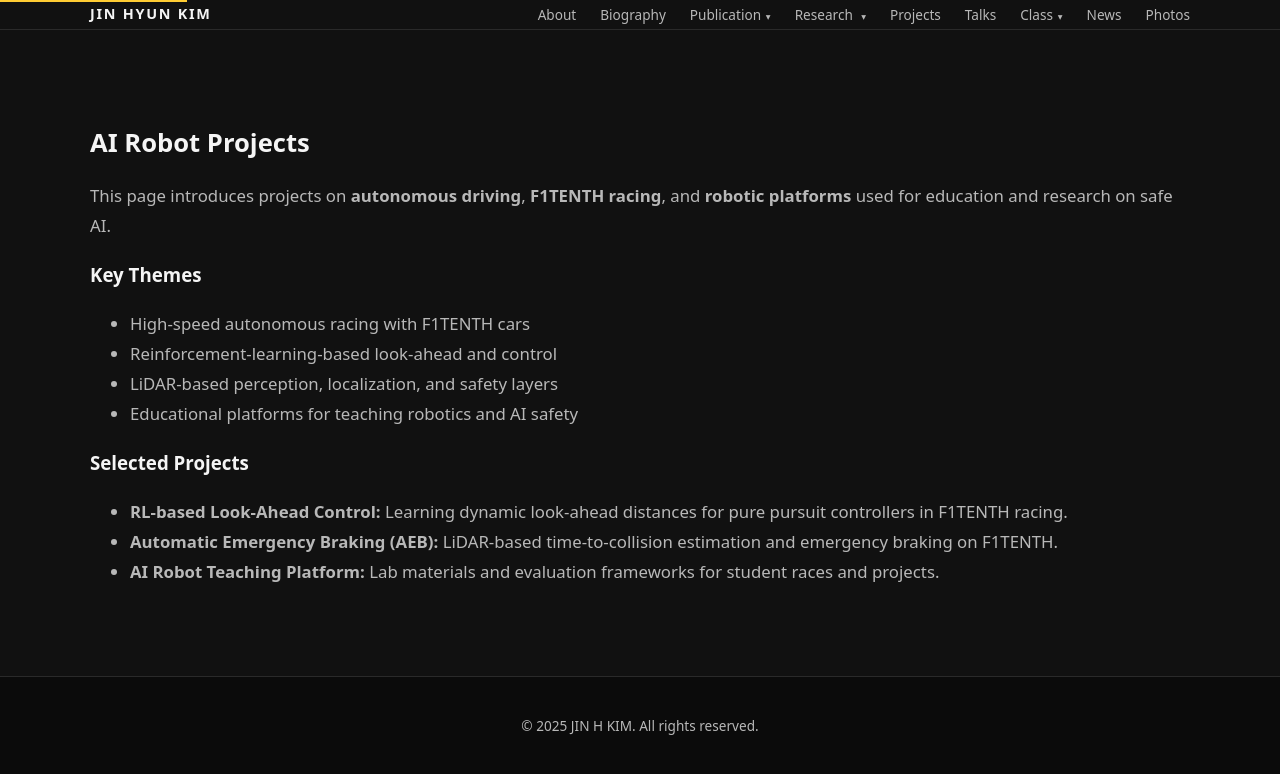
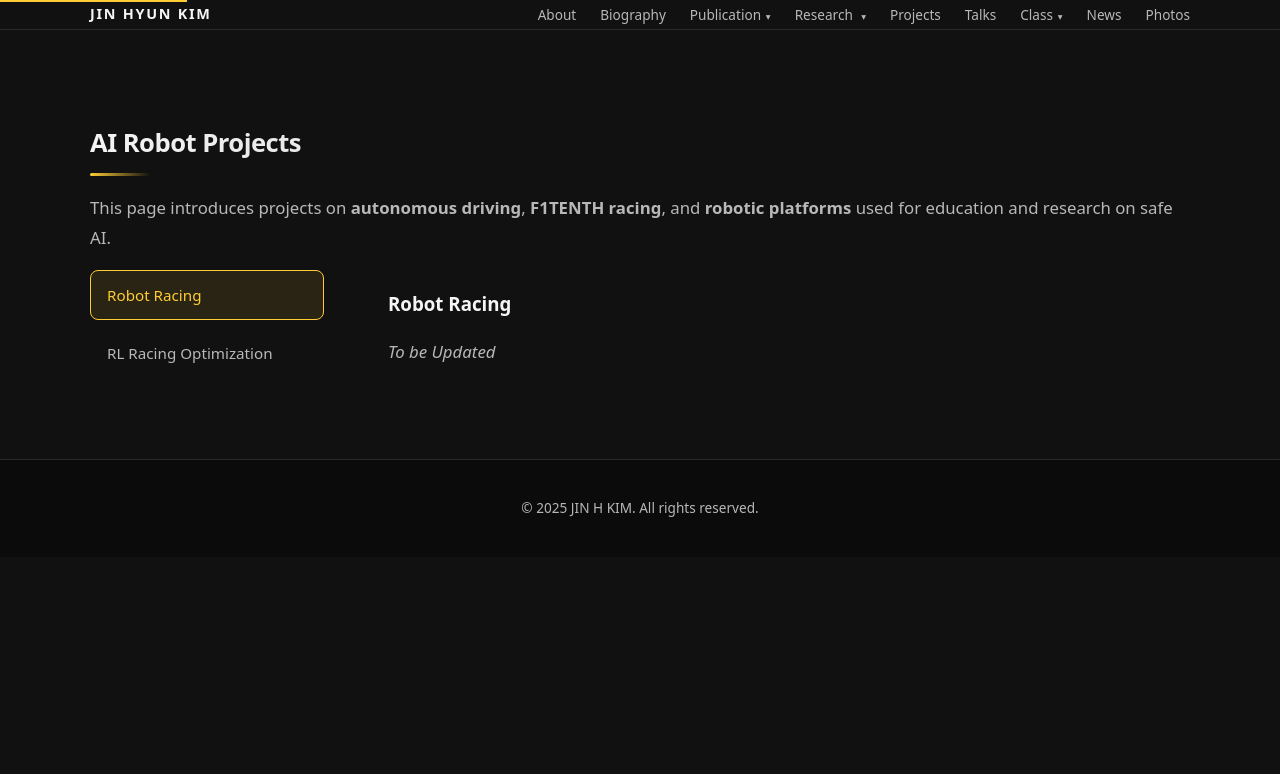
Before and after one commit to jhkim07/jhkim07.github.io, a Jekyll site: the page built from research/ai-robot.md, in a window 1280 px wide. Shown: the top 774 px of the page. Built offline with Jekyll 4.4.1, drawn with Linux system fonts in a browser that asks for light colours.

Commit message:
Add sidebar navigation layout to AI robot page with Robot Racing and RL Racing Optimization sections

```diff
--- a/research/ai-robot.md
+++ b/research/ai-robot.md
@@ -5,35 +5,86 @@ title: "AI Robot Projects"
 
 <section class="section">
   <div class="container">
-    <h2>AI Robot Projects</h2>
+    <h2 class="section-title">AI Robot Projects</h2>
     <p class="section-text">
       This page introduces projects on <strong>autonomous driving</strong>,
       <strong>F1TENTH racing</strong>, and <strong>robotic platforms</strong>
       used for education and research on safe AI.
     </p>
 
-    <h3>Key Themes</h3>
-    <ul class="section-text">
-      <li>High-speed autonomous racing with F1TENTH cars</li>
-      <li>Reinforcement-learning-based look-ahead and control</li>
-      <li>LiDAR-based perception, localization, and safety layers</li>
-      <li>Educational platforms for teaching robotics and AI safety</li>
-    </ul>
+    <div class="research-layout">
+      <!-- 좌측 사이드바 메뉴 -->
+      <aside class="research-sidebar">
+        <nav>
+          <ul class="sidebar-menu">
+            <li class="sidebar-menu-item">
+              <a href="#robot-racing" class="sidebar-menu-link active" data-section="robot-racing">Robot Racing</a>
+            </li>
+            <li class="sidebar-menu-item">
+              <a href="#rl-racing-optimization" class="sidebar-menu-link" data-section="rl-racing-optimization">RL Racing Optimization</a>
+            </li>
+          </ul>
+        </nav>
+      </aside>
 
-    <h3>Selected Projects</h3>
-    <ul class="section-text">
-      <li>
-        <strong>RL-based Look-Ahead Control:</strong> Learning dynamic
-        look-ahead distances for pure pursuit controllers in F1TENTH racing.
-      </li>
-      <li>
-        <strong>Automatic Emergency Braking (AEB):</strong> LiDAR-based
-        time-to-collision estimation and emergency braking on F1TENTH.
-      </li>
-      <li>
-        <strong>AI Robot Teaching Platform:</strong> Lab materials and
-        evaluation frameworks for student races and projects.
-      </li>
-    </ul>
+      <!-- 우측 콘텐츠 영역 -->
+      <div class="research-content">
+        <!-- Robot Racing 섹션 -->
+        <div id="robot-racing" class="research-content-section active">
+          <h3>Robot Racing</h3>
+          <p class="section-text">
+            <em>To be Updated</em>
+          </p>
+        </div>
+
+        <!-- RL Racing Optimization 섹션 -->
+        <div id="rl-racing-optimization" class="research-content-section">
+          <h3>RL Racing Optimization</h3>
+          <p class="section-text">
+            <em>To be Updated</em>
+          </p>
+        </div>
+      </div>
+    </div>
   </div>
 </section>
+
+<script>
+document.addEventListener('DOMContentLoaded', function() {
+  const menuLinks = document.querySelectorAll('.sidebar-menu-link');
+  const contentSections = document.querySelectorAll('.research-content-section');
+
+  menuLinks.forEach(link => {
+    link.addEventListener('click', function(e) {
+      e.preventDefault();
+
+      const targetSection = this.getAttribute('data-section');
+
+      // Remove active class from all links and sections
+      menuLinks.forEach(l => l.classList.remove('active'));
+      contentSections.forEach(s => s.classList.remove('active'));
+
+      // Add active class to clicked link and corresponding section
+      this.classList.add('active');
+      const section = document.getElementById(targetSection);
+      if (section) {
+        section.classList.add('active');
+        // Scroll to top of content area
+        section.scrollIntoView({ behavior: 'smooth', block: 'start' });
+      }
+    });
+  });
+
+  // Handle hash navigation on page load
+  const hash = window.location.hash;
+  if (hash) {
+    const sectionId = hash.replace('#', '');
+    if (sectionId === 'robot-racing' || sectionId === 'rl-racing-optimization') {
+      const link = document.querySelector(`[data-section="${sectionId}"]`);
+      if (link) {
+        link.click();
+      }
+    }
+  }
+});
+</script>
```
